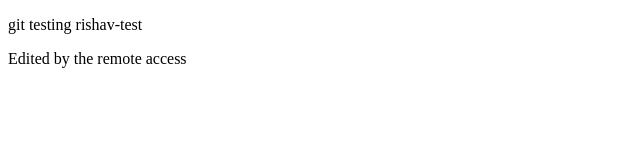
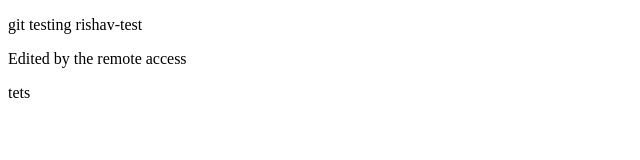
Before and after one commit to Rishav09-singh/New-testing, a plain HTML site: page index.html in a window 1280 px wide. Shown: the full height of the page, 0-640 px from the left. Drawn offline with Linux system fonts and the light colour scheme.

Commit message:
sync changes

```diff
--- a/index.html
+++ b/index.html
@@ -8,5 +8,6 @@
 <body>
     <p>git testing rishav-test</p>
     Edited by the remote access
+    <p>tets</p>
 </body>
 </html>
```
